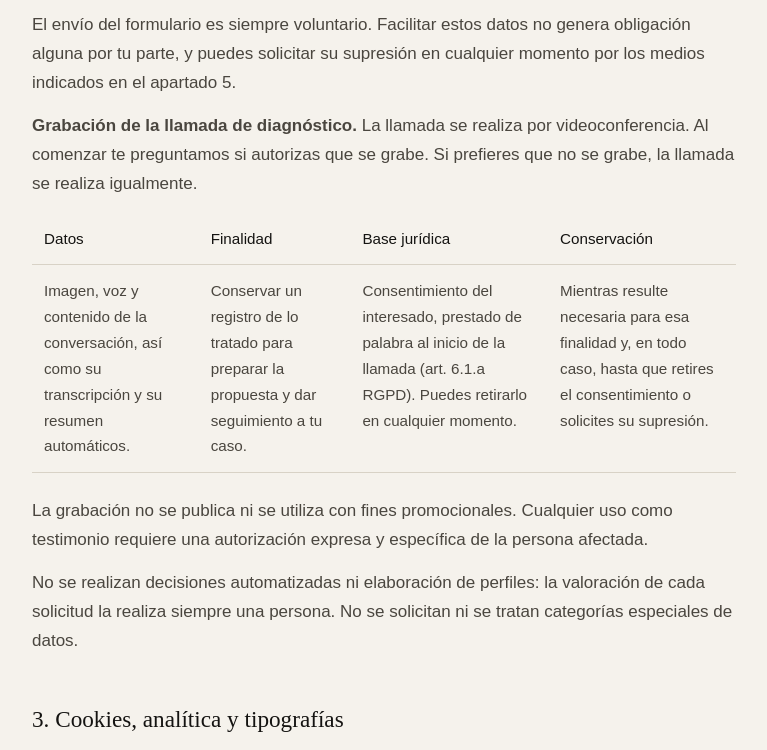
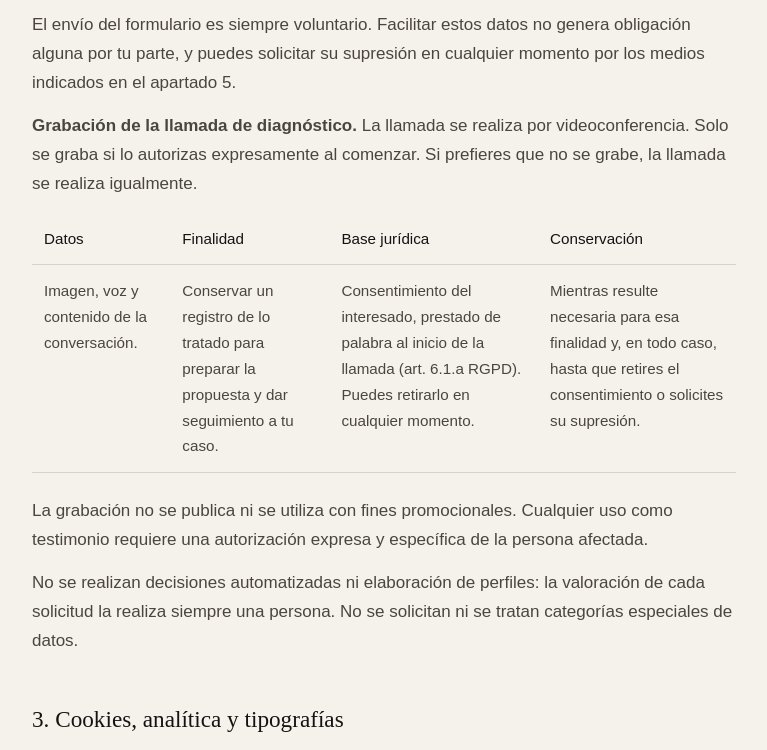
Before and after one commit to richibaides/gladiaty-web, a plain HTML site: page privacidad.html in a window 1280 px wide. Shown: the part 2345-3095 px from the top of the page, without its empty margins (256-1023 px from the left). Drawn offline with Linux system fonts and the light colour scheme; a web font is replaced by a local one.

Commit message:
Privacidad: se retira Fathom y se deja la grabación en términos generales
Todavía no se usa ninguna herramienta de grabación. El bloque indica que
la llamada solo se graba con autorización expresa.

Co-Authored-By: Claude Fable 5.2 <noreply@anthropic.com>
Claude-Session: https://claude.ai/code/session_01XtK5pkPSu17X94oDgjgvEC

```diff
--- a/privacidad.html
+++ b/privacidad.html
@@ -92,11 +92,11 @@
   </table>
   <p>El tramo de facturación y el principal problema se recogen mediante opciones cerradas y se utilizan únicamente para preparar la llamada y valorar si el servicio encaja contigo. No se emplean para elaborar perfiles ni para adoptar decisiones automatizadas.</p>
   <p>El envío del formulario es siempre voluntario. Facilitar estos datos no genera obligación alguna por tu parte, y puedes solicitar su supresión en cualquier momento por los medios indicados en el apartado 5.</p>
-  <p><strong>Grabación de la llamada de diagnóstico.</strong> La llamada se realiza por videoconferencia. Al comenzar te preguntamos si autorizas que se grabe. Si prefieres que no se grabe, la llamada se realiza igualmente.</p>
+  <p><strong>Grabación de la llamada de diagnóstico.</strong> La llamada se realiza por videoconferencia. Solo se graba si lo autorizas expresamente al comenzar. Si prefieres que no se grabe, la llamada se realiza igualmente.</p>
   <table>
     <tr><th>Datos</th><th>Finalidad</th><th>Base jurídica</th><th>Conservación</th></tr>
     <tr>
-      <td>Imagen, voz y contenido de la conversación, así como su transcripción y su resumen automáticos.</td>
+      <td>Imagen, voz y contenido de la conversación.</td>
       <td>Conservar un registro de lo tratado para preparar la propuesta y dar seguimiento a tu caso.</td>
       <td>Consentimiento del interesado, prestado de palabra al inicio de la llamada (art. 6.1.a RGPD). Puedes retirarlo en cualquier momento.</td>
       <td>Mientras resulte necesaria para esa finalidad y, en todo caso, hasta que retires el consentimiento o solicites su supresión.</td>
@@ -118,7 +118,6 @@
     <li><strong>Meta Platforms Ireland Ltd.</strong>, WhatsApp como canal de comunicación, y Facebook e Instagram como plataformas donde se alojan los formularios de nuestros anuncios. Los datos que introduces en esos formularios se recogen inicialmente en los sistemas de Meta antes de llegar a nosotros. Tanto las conversaciones de WhatsApp como los formularios se rigen adicionalmente por las condiciones y la política de privacidad de Meta, ajenas al responsable.</li>
     <li><strong>HighLevel Inc. / LeadConnector</strong> (Estados Unidos), plataforma utilizada a través de Sellcloud para alojar el formulario y el calendario de reservas del subdominio go.gladiaty.com y la página de llamada.gladiaty.com, gestionar los datos de contacto recibidos y enviar los correos de confirmación y recordatorio de las citas. Su uso implica una transferencia internacional de datos a Estados Unidos y, según declara el propio proveedor, también a India. Dicha transferencia está amparada en la adhesión de HighLevel LLC y LeadConnector LLC al Marco de Privacidad de Datos UE-EE. UU. (EU-U.S. Data Privacy Framework), certificada ante el Departamento de Comercio de Estados Unidos, complementada con las cláusulas contractuales tipo de la Comisión Europea para las transferencias ulteriores a sus subencargados.</li>
     <li><strong>Google Ireland Ltd.</strong>, servicio de correo electrónico utilizado para la comunicación con interesados; Google Drive y Google Sheets, donde se almacenan y gestionan los datos de contacto recibidos a través de los formularios; Google Meet, para realizar las llamadas de diagnóstico por videoconferencia; y YouTube para algunos vídeos, servidos en modo de privacidad mejorada.</li>
-    <li><strong>Fathom Video Inc.</strong> (Estados Unidos), herramienta de grabación, transcripción y resumen de videollamadas, utilizada únicamente cuando autorizas la grabación de la llamada. Los datos se almacenan en Estados Unidos, con las garantías que declara el proveedor: su adhesión al Marco de Privacidad de Datos UE-EE. UU. y las cláusulas contractuales tipo de la Comisión Europea.</li>
   </ul>
   <p>Alguno de estos proveedores puede realizar transferencias internacionales de datos, amparadas en decisiones de adecuación de la Comisión Europea o en cláusulas contractuales tipo.</p>
 
```
